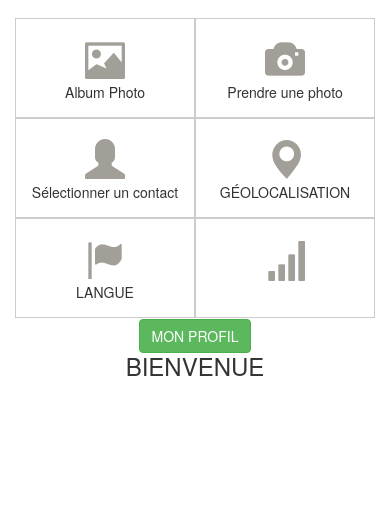
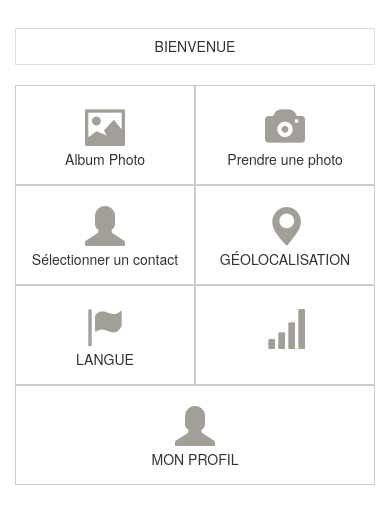
Before and after one commit to psykocatisgod/iesa2016-a3-mobile-tano, a plain HTML site: page tano/tano/www/index.html in a window 390 px wide. Shown: the part 203-726 px from the top of the page. Drawn offline with Linux system fonts and the light colour scheme; some packages are replaced by stand-ins of ours.

Commit message:
Modification bouton home

```diff
--- a/tano/tano/www/index.html
+++ b/tano/tano/www/index.html
@@ -38,6 +38,7 @@
                 <div class="camera">
                     <img src="" alt="" id="imgCamera">
                 </div>
+                <h5 class="text-center" style="margin-bottom: 20px;padding: 10px;border: 1px solid #dddddd">Bienvenue <span id="name"></span></h5>
             </div>
         </div>
         <div class="row">
@@ -83,10 +84,19 @@
             </div>
         </div>
         <div class="row">
+            <div class="col-xs-12 text-center">
+                <a href="profil.html" class="button-flat btn btn-default">
+                    <span class="glyphicon glyphicon-user"></span>
+                    <p>Mon profil</p>
+                </a>
+            </div>
+        </div>
+        <div class="row">
             <div class="col-xs-12">
                 <div id="boussole" class="text-center"></div>
             </div>
         </div>
+
 
         <div class="modal fade" id="myModal" tabindex="-1" role="dialog">
             <div class="modal-dialog" style="margin-top: 100px;">
@@ -107,13 +117,8 @@
             <p class="event received">Device is Ready</p>
         </div>
 
-        <div class="row">
-            <div class="col-xs-12 text-center">
-                <a href="profil.html" class="btn btn-success">Mon profil</a>
-            </div>
-        </div>
 
-        <h1>Bienvenue <span id="name"></span></h1>
+
 
     </div>
     <script type="text/javascript" src="js/jquery-2.2.3.min.js"></script>
```
